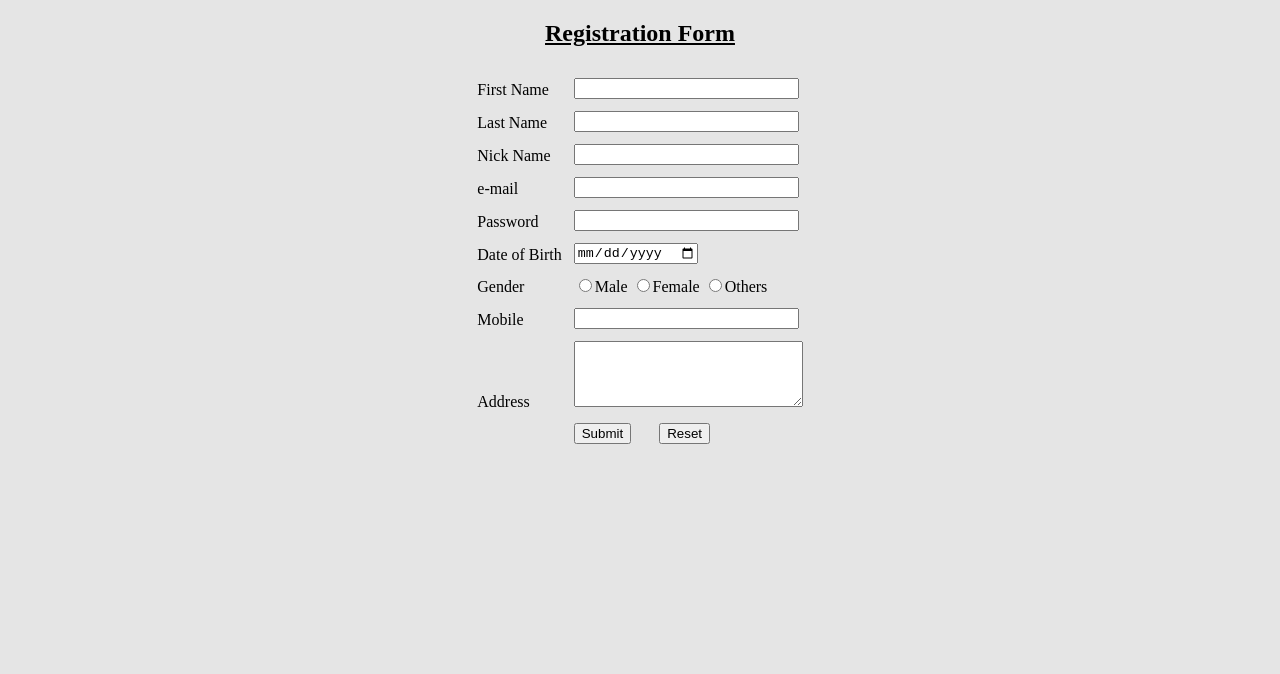
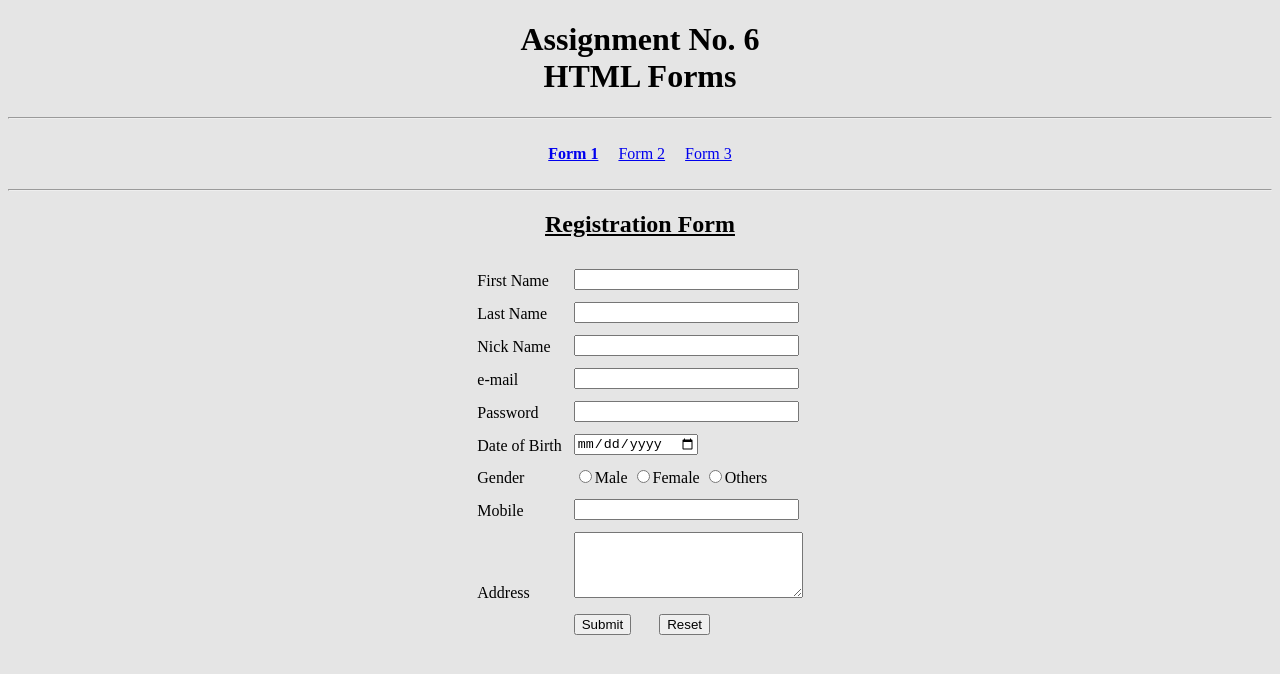
Before and after one commit to suhaibajaz05/Assignment-06, a plain HTML site: page Forms/Form1.html in a window 1280 px wide. Drawn offline with Linux system fonts and the light colour scheme.

Commit message:
Update Form1.html

```diff
--- a/Forms/Form1.html
+++ b/Forms/Form1.html
@@ -9,6 +9,19 @@
 
 <body bgcolor="#e5e5e5">
     <center>
+        <h1>Assignment No. 6 <br>
+            HTML Forms</h1>
+
+        <hr>
+        <br>
+        <a href="Form1.html"><b>Form 1</b></a>
+        &nbsp;&nbsp;&nbsp;
+        <a href="Form2.html">Form 2</a>
+        &nbsp;&nbsp;&nbsp;
+        <a href="Form3.html">Form 3</a>
+        <br><br>
+        <hr>
+
         <h2><u><b>Registration Form</b></u></h2>
         <form action="">
             <table cellspacing="10">
```
